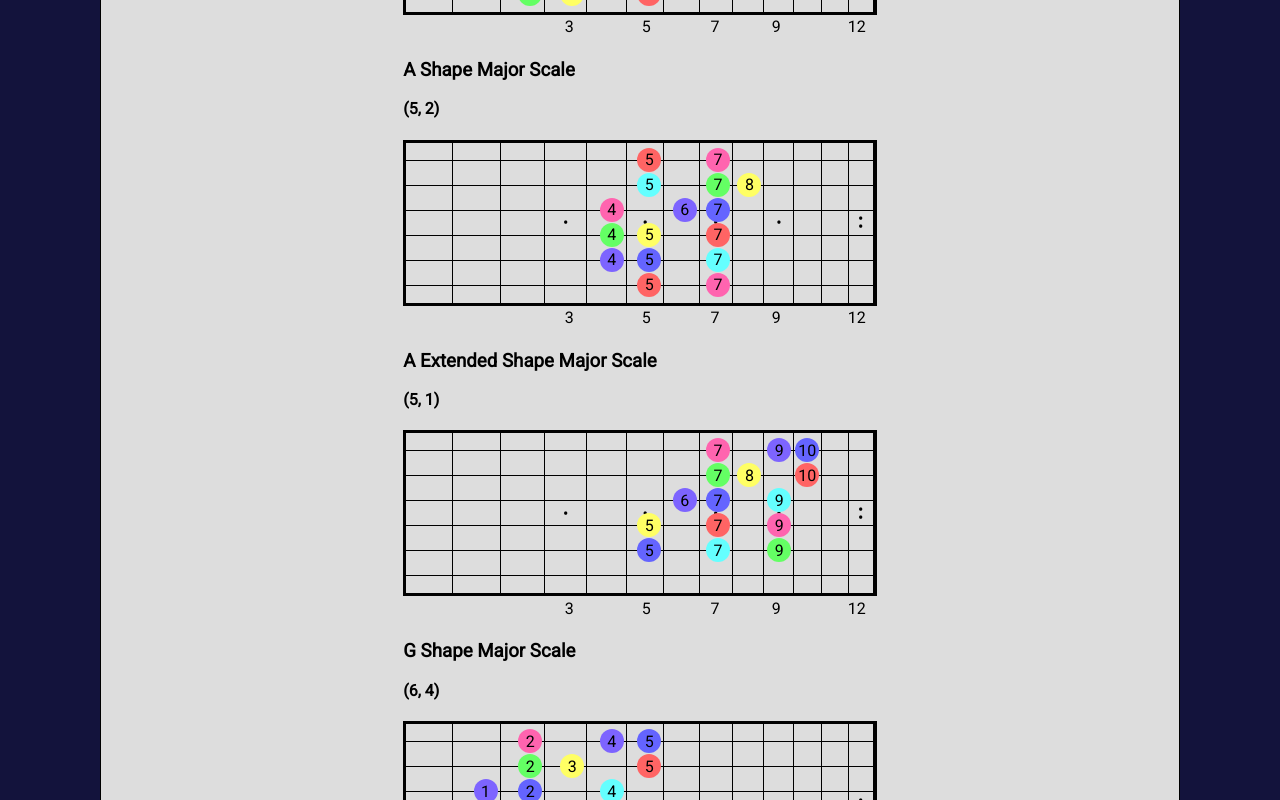
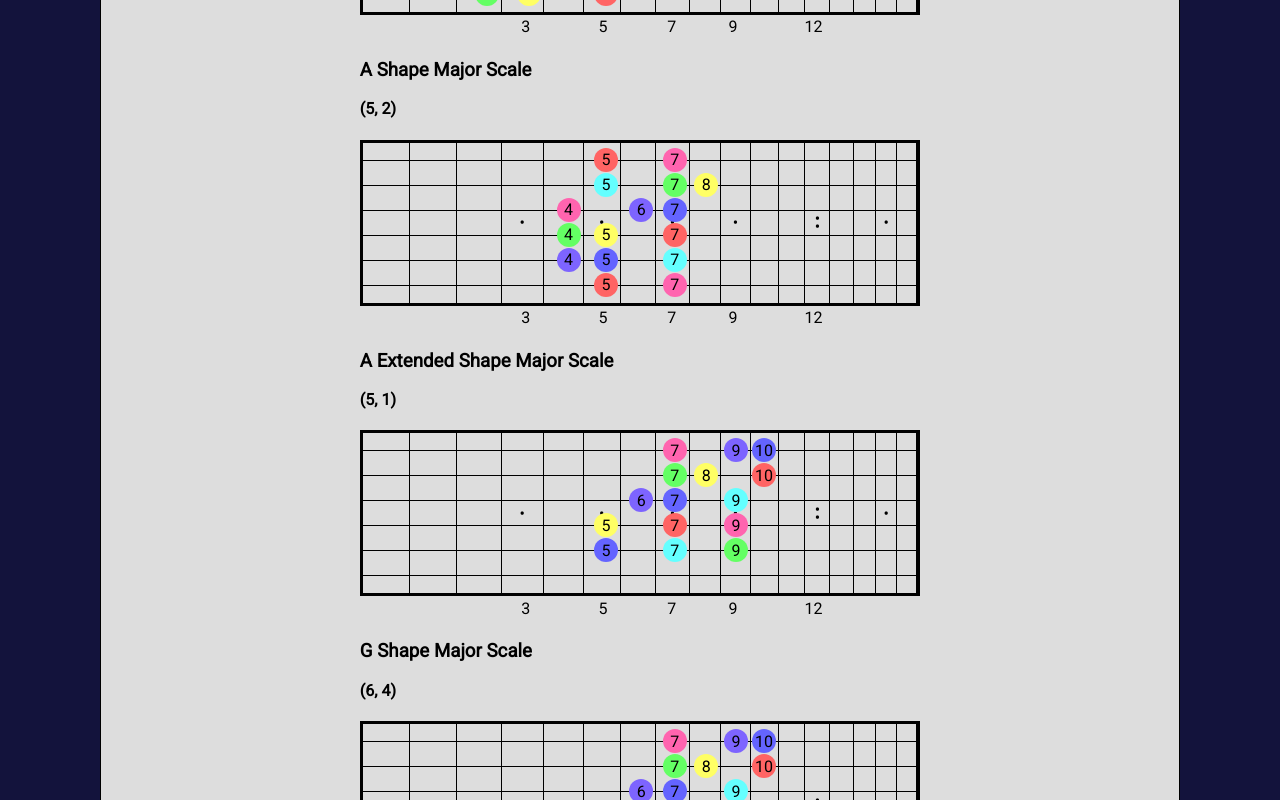
Before and after one commit to milmd90/mattdeanmiller, a React (Create React App) app in the folder client/: page /scales in a window 1280 px wide. Shown: the part 480-1280 px from the top of the page. Built offline with nearby package versions, Linux system fonts and the light colour scheme.

Commit message:
update scales to D

```diff
--- a/client/src/components/fretboard/index.tsx
+++ b/client/src/components/fretboard/index.tsx
@@ -99,7 +99,7 @@ export default function Fretboard(props: {
         <Frets
           start={props.start}
           end={props.end}
-          fretMarkers={[3, 5, 7, 9]}
+          fretMarkers={[3, 5, 7, 9, 15, 17]}
           fretDoubleMarkers={[12]}
         />
         <div className="fretboard-strings">
--- a/client/src/pages/Scales.tsx
+++ b/client/src/pages/Scales.tsx
@@ -19,7 +19,7 @@ export default function Scales() {
           </h4>
           <Fretboard
             start={0}
-            end={12}
+            end={16}
             frets={{
               'e': [2, 3, 5],
               'B': [2, 3, 5],
@@ -40,7 +40,7 @@ export default function Scales() {
           </h4>
           <Fretboard
             start={0}
-            end={12}
+            end={16}
             frets={{
               'e': [5, 7],
               'B': [5, 7, 8],
@@ -61,7 +61,7 @@ export default function Scales() {
           </h4>
           <Fretboard
             start={0}
-            end={12}
+            end={16}
             frets={{
               'e': [7, 9, 10],
               'B': [7, 8, 10],
@@ -82,16 +82,16 @@ export default function Scales() {
           </h4>
           <Fretboard
             start={0}
-            end={12}
+            end={16}
             frets={{
-              'e': [2, 4, 5],
-              'B': [2, 3, 5],
-              'G': [1, 2, 4],
-              'D': [2, 4],
-              'A': [2, 4, 5],
-              'E': [2, 4, 5]
+              'e': [7, 9, 10],
+              'B': [7, 8, 10],
+              'G': [6, 7, 9],
+              'D': [7, 9],
+              'A': [7, 9, 10],
+              'E': [7, 9, 10]
             }}
-            root={'A'}
+            root={'D'}
           />
         </div>
         <div className='item'>
@@ -103,16 +103,16 @@ export default function Scales() {
           </h4>
           <Fretboard
             start={0}
-            end={12}
+            end={16}
             frets={{
-              'e': [4, 5, 7],
-              'B': [5, 7],
-              'G': [4, 6, 7],
-              'D': [4, 6, 7],
-              'A': [4, 5, 7],
-              'E': [4, 5, 7]
+              'e': [9, 10, 12],
+              'B': [10, 12],
+              'G': [9, 11, 12],
+              'D': [9, 11, 12],
+              'A': [9, 10, 12],
+              'E': [9, 10, 12]
             }}
-            root={'A'}
+            root={'D'}
           />
         </div>
         <div className='item'>
@@ -124,16 +124,16 @@ export default function Scales() {
           </h4>
           <Fretboard
             start={0}
-            end={12}
+            end={16}
             frets={{
-              'e': [7, 9, 10],
-              'B': [7, 9, 10],
-              'G': [6, 7, 9],
-              'D': [6, 7, 9],
-              'A': [5, 7, 9],
-              'E': [5, 7, 9]
+              'e': [12, 14, 15],
+              'B': [12, 14, 15],
+              'G': [11, 12, 14],
+              'D': [11, 12, 14],
+              'A': [10, 12, 14],
+              'E': [10, 12, 14]
             }}
-            root={'A'}
+            root={'D'}
           />
         </div>
       </div>
```
